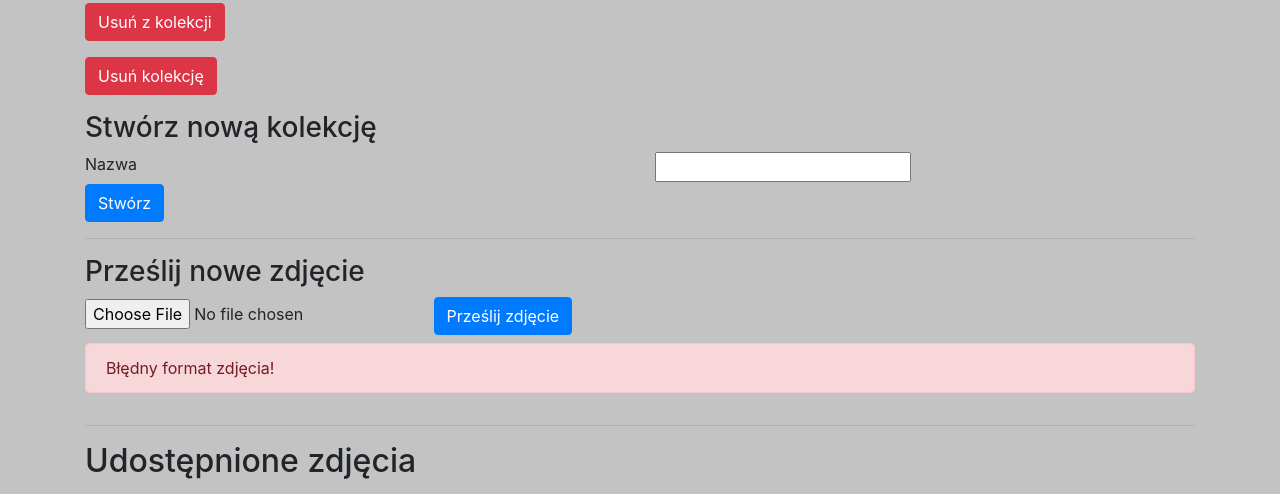
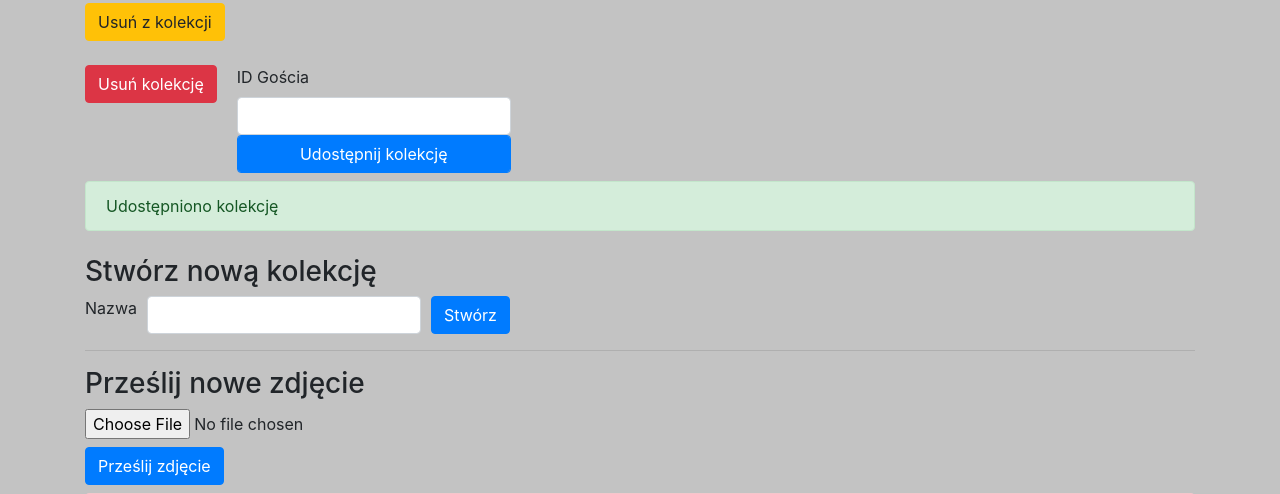
Before and after one commit to AnonymousX86/galeria, a PHP site: page /panel.php in a window 1280 px wide. Shown: the part 681-1175 px from the top of the page. Run offline with PHP 8.4, Linux system fonts and the light colour scheme; the visitor is signed in with stand-in values (Sample User, id 1); tables that the repository leaves empty hold one stand-in row (values such as "Sample post").

Commit message:
Add sharing collections

```diff
--- a/panel.php
+++ b/panel.php
@@ -122,7 +122,7 @@
                         $sql->execute();
                         $result = $sql->get_result();
                         while ($row = $result->fetch_assoc())
-                            echo "<option value='".$row["id"]."'>".$row["name"]."</option>";
+                            echo "<option value='" . $row["id"] . "'>" . $row["name"] . "</option>";
                         echo "
                                             </select>
                                         </div>
@@ -183,33 +183,61 @@
                         echo "
                             <div class='col-4'>
                                 <img class='img-fluid rounded mb-1 w-100' src='/pai/galeria/pictures/" . htmlentities($row["hash"]) . "' alt='" . $row["name"] . "'/>
-                                <a href='del_pic_from_coll.php?picture_id=".$row["p_id"]."'><button class='btn btn-danger'>Usuń z kolekcji</button></a>
+                                <a href='del_pic_from_coll.php?picture_id=" . $row["p_id"] . "'><button class='btn btn-warning'>Usuń z kolekcji</button></a>
                             </div>";
                     $result->close();
                     echo "
                         </div>
-                            <p class='mt-3'>
-                                <a href='del_coll.php?collection_id=" . $c["id"] . "'>
-                                    <button class='btn btn-danger'>Usuń kolekcję</button>
-                                </a>
-                            </p>
+                            <div class='form-row mt-4'>
+                                <div class='col-auto'>
+                                    <a href='del_coll.php?collection_id=" . $c["id"] . "'>
+                                        <button class='btn btn-danger w-100'>Usuń kolekcję</button>
+                                    </a>
+                                </div>
+                                <form action='share_coll.php' method='post'>
+                                    <input type='hidden' name='collection_id' value='" . $c["id"] . "'/>
+                                    <div class='col-auto'>
+                                        <label for='guest_id'>ID Gościa</label>
+                                    </div>
+                                    <div class='col-auto'>
+                                        <input class='form-control w-100' type='number' name='guest_id' id='guest_id'/>
+                                    </div>
+                                    <div class='col-auto'>
+                                        <input class='btn btn-primary form-control w-100' type='submit' value='Udostępnij kolekcję'/>
+                                    </div>
+                                </form>
+                            </div>
                         </div>";
                 }
                 echo "</div>";
             }
             ?>
         </div>
-        <div class="col-12">
+        <div class="col-12 mt-2">
+            <?php
+            if (isset($_SESSION["user_id_exists"])) {
+                if ($_SESSION["user_id_exists"] == FALSE)
+                    echo "<div class='alert alert-warning'>Takie ID gościa nie istnieje</div>";
+                elseif (isset($_SESSION["collection_shared"])) {
+                    if ($_SESSION["collection_shared"] == TRUE)
+                        echo "<div class='alert alert-success'>Udostępniono kolekcję</div>";
+                    else
+                        echo "<div class='alert alert-warning'>Nie udało się udostępnić kolekcji</div>";
+                }
+            }
+            ?>
+        </div>
+        <div class="col-12 mt-2">
             <h3>Stwórz nową kolekcję</h3>
             <form action="add_coll.php" method="post">
-                <div class="row">
-                    <div class="col-6">
+                <div class="form-row">
+                    <div class="col-auto">
                         <label for="collection_name">Nazwa</label>
                     </div>
-                    <div class="col-6">
-                        <input type="text" name="collection_name" id="collection_name" required/>
+                    <div class="col-auto">
+                        <input class="form-control" type="text" name="collection_name" id="collection_name" required/>
                     </div>
-                    <div class="col-12">
+                    <div class="col-auto">
                         <input type="submit" value="Stwórz" class="btn btn-primary"/>
                     </div>
                 </div>
@@ -227,8 +255,8 @@
                     <form action="add_pic.php" method="post" enctype="multipart/form-data">
                         <input type="hidden" name="max_file_size" value="512000"/>
                         <input type="hidden" name="user_id" value="<?= $_SESSION["user_id"] ?>">
-                        <input type="file" name="file_uploaded" required/>
-                        <input type="submit" value="Prześlij zdjęcie" class="btn btn-primary"/>
+                        <input class="form-control-file" type="file" name="file_uploaded" required/>
+                        <input type="submit" value="Prześlij zdjęcie" class="btn btn-primary mt-2"/>
                     </form>
                 </div>
                 <div class="col-12">
@@ -298,6 +326,57 @@
             </div>
         </div>
     </div>
+    <hr/>
+    <div class="row">
+        <div class="col-12">
+            <h2>Udostępnione kolekcje</h2>
+        </div>
+        <div class="col-12">
+            <div class="row">
+                <?php
+                require "connect.php";
+                $sql = $mysqli->prepare('
+                    SELECT id, name
+                    FROM collections INNER JOIN shares_colls s ON collections.id = s.collection_id
+                    WHERE s.user_id = ?
+                ');
+                $sql->bind_param('i', $_SESSION["user_id"]);
+                $sql->execute();
+                $result = $sql->get_result();
+                $collections = array();
+                while ($row = $result->fetch_assoc())
+                    $collections[] = array(
+                        "id" => $row["id"],
+                        "name" => $row["name"]
+                    );
+                $result->close();
+                $mysqli->close();
+                if ($collections == [])
+                    echo "<div class='col-12'>Nie posiadasz żadnych kolekcji</div>";
+                else
+                    foreach ($collections as $c) {
+                        echo "<div class='col-12'><h3>" . $c["name"] . "</h3><div class='row'>";
+                        require "connect.php";
+                        $sql = $mysqli->prepare('
+                        SELECT pictures.id as p_id, name, hash
+                        FROM pictures
+                            INNER JOIN collections c ON pictures.collection_id = c.id
+                        WHERE c.id = ?');
+                        $sql->bind_param('i', $c["id"]);
+                        $sql->execute();
+                        $result = $sql->get_result();
+                        while ($row = $result->fetch_assoc())
+                            echo "
+                            <div class='col-4'>
+                                <img class='img-fluid rounded mb-1 w-100' src='/pai/galeria/pictures/" . htmlentities($row["hash"]) . "' alt='" . $row["name"] . "'/>
+                            </div>";
+                        $result->close();
+                        echo "</div></div>";
+                    }
+                ?>
+            </div>
+        </div>
+    </div>
 </div>
 <?php require_once "scripts.html" ?>
 </body>
```
Also changed, not shown: MySQL dump.sql (+28 -8 lines), share_coll.php (renamed from share_pic.php, +13 -13 lines), README.md.
